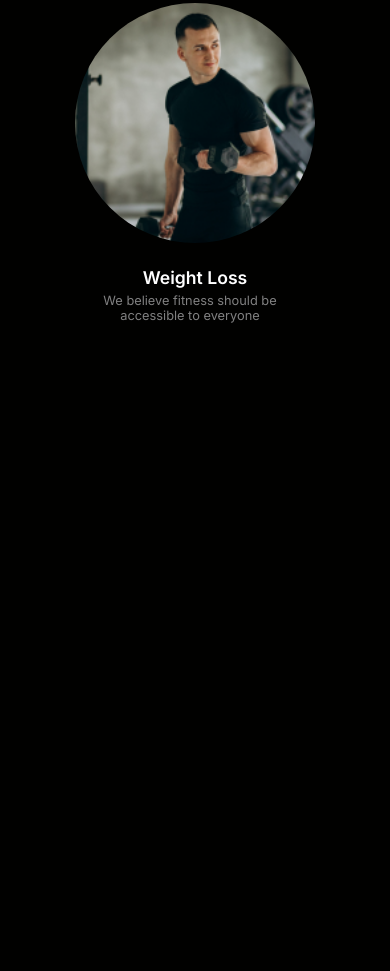
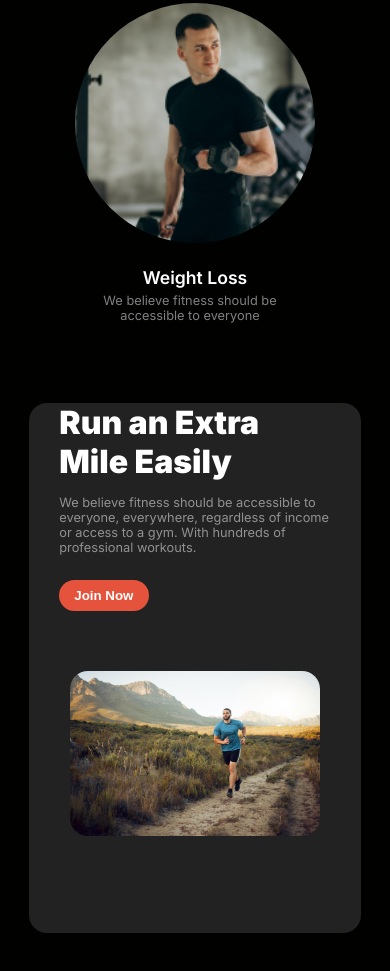
Before and after one commit to mdrony5134/Assingment_2_Fitness_Website, a plain HTML site: page index.html in a window 390 px wide. Shown: the part 2299-3270 px from the top of the page. Before the commit the page ends 2702 px from the top, so only its background shows below. Drawn offline with Linux system fonts and the light colour scheme.

Commit message:
extra mile section finished

```diff
--- a/index.html
+++ b/index.html
@@ -70,7 +70,6 @@
         </div>
       </section>
       <!-- banner section end -->
-
     </header>
     <!-- header end -->
     <!-- main start -->
@@ -80,26 +79,30 @@
         <div class="habit_container">
           <div class="habit_content">
             <h2>Change Your Habits</h2>
-            <p>We believe fitness should be accessible to everyone, everywhere, regardless of income or <br> access to a gym.</p>
+            <p>
+              We believe fitness should be accessible to everyone, everywhere,
+              regardless of income or <br />
+              access to a gym.
+            </p>
           </div>
           <div class="habit_type_container">
             <div class="habit_type">
-              <img src="./images/image 3.png" alt="exercise image">
+              <img src="./images/image 3.png" alt="exercise image" />
               <h5>Movement</h5>
               <p>We believe fitness should be accessible to everyone</p>
             </div>
             <div class="habit_type">
-              <img src="./images/image 2.png" alt="exercise image">
+              <img src="./images/image 2.png" alt="exercise image" />
               <h5>Time</h5>
               <p>We believe fitness should be accessible to everyone</p>
             </div>
             <div class="habit_type">
-              <img src="./images/image 4.png" alt="exercise image">
+              <img src="./images/image 4.png" alt="exercise image" />
               <h5>Practice</h5>
               <p>We believe fitness should be accessible to everyone</p>
             </div>
             <div class="habit_type">
-              <img src="./images/image 5.png" alt="exercise image">
+              <img src="./images/image 5.png" alt="exercise image" />
               <h5>Weight Loss</h5>
               <p>We believe fitness should be accessible to everyone</p>
             </div>
@@ -107,6 +110,21 @@
         </div>
       </section>
       <!-- habit section end -->
+
+      <!-- run extra mile section start -->
+      <section>
+        <div class="extra_mile_container">
+          <div class="extra_mile_content">
+            <h3>Run an Extra <br> Mile Easily</h3>
+            <p>We believe fitness should be accessible to everyone, everywhere, regardless of income or access to a gym. With hundreds of professional workouts.</p>
+            <button class="btn_primary">Join Now</button>
+          </div>
+          <div class="extra_mile_image">
+            <img src="./images/run.jpg" alt="run image">
+          </div>
+        </div>
+      </section>
+      <!-- run extra mile section end -->
     </main>
     <!-- main end -->
 
--- a/styles/style.css
+++ b/styles/style.css
@@ -37,6 +37,7 @@ body {
   border: none;
   color: var(--text-primary-color);
   font-weight: 600;
+  cursor: pointer;
 }
 
 .btn_secondary {
@@ -46,6 +47,7 @@ body {
   border: 1px solid #ffffff;
   color: var(--text-primary-color);
   font-weight: 600;
+  cursor: pointer;
 }
 
 /* header start */
@@ -222,17 +224,57 @@ body {
 }
 /* habit style end */
 
+/* extra run mile style start */
+.extra_mile_container {
+  display: flex;
+  gap: 180px;
+  align-items: center;
+  border-radius: 18px;
+  background: rgb(34, 34, 34);
+  margin-bottom: 80px;
+  padding: 0px 30px;
+}
+.extra_mile_content {
+  max-width: 445px;
+}
+.extra_mile_content h3 {
+  color: var(--text-primary-color);
+  font-size: 3rem;
+  font-weight: 900;
+}
+.extra_mile_content p {
+  color: var(--text-secondary-color);
+  font-size: 0.8rem;
+  font-weight: 400;
+  margin-top: 14px;
+  margin-bottom: 25px;
+}
+.extra_mile_image {
+  width: 365px;
+  height: 312px;
+}
+.extra_mile_image img {
+  width: 100%;
+  border-radius: 18px;
+  margin-top: 40px;
+}
+/* extra run mile style end */
+
 /* responsive design start */
 
 /* for mobile device */
 @media screen and (max-width: 576px) {
+  .container {
+    width: 100%;
+  }
   .nav_item {
     display: none;
   }
   .menu_icon {
     display: block;
   }
-  .banner_container {
+  .banner_container,
+  .extra_mile_container {
     flex-direction: column;
   }
   .habit_type_container {
@@ -240,7 +282,8 @@ body {
     justify-items: center;
   }
   .banner_content,
-  .habit_content {
+  .habit_content,
+  .extra_mile_content {
     width: 100%;
   }
   .btn_primary {
@@ -265,8 +308,17 @@ body {
     width: 145px;
     padding: 10px;
   }
-  .habit_content h2 {
-  font-size: 2rem;
-}
+  .extra_mile_container {
+    height: 530px;
+    gap: 20px;
+  }
+  .habit_content h2,
+  .extra_mile_content h3 {
+    font-size: 2rem;
+  }
+  .extra_mile_image {
+    width: 250px;
+    height: 150px;
+  }
 }
 /* responsive design end */
```
Lines whose indentation alone changed are shown as unchanged.
